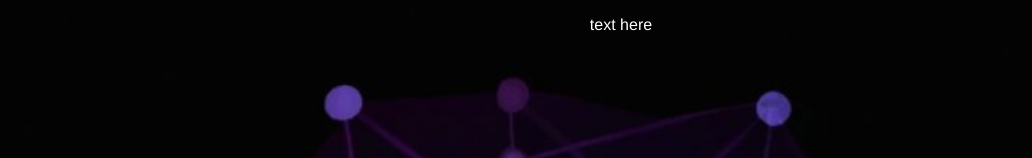
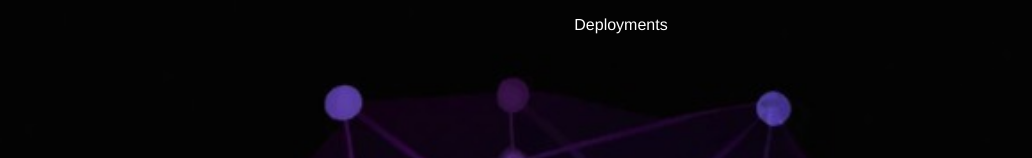
Before and after one commit to khadimhussain0/celestixai, a Vue app in the folder celestixai-frontend/: page /deployments in a window 1280 px wide. Shown: the top 158 px of the page, without its empty margins (19-1051 px from the left). Built offline with nearby package versions, Linux system fonts and the light colour scheme; sample sign-in values are in the browser's storage.

Commit message:
feat/added llms route

```diff
--- a/celestixai-frontend/src/views/Deployments.vue
+++ b/celestixai-frontend/src/views/Deployments.vue
@@ -1,14 +1,13 @@
 <template>
     <div>
-      <!-- Login page content -->
-      <p>text here</p>
+      <p>Deployments</p>
     </div>
   </template>
 
   <script>
-  // Your component logic
+
   </script>
 
   <style scoped>
-  /* Your styles for login page */
+
   </style>
--- a/celestixai-frontend/src/views/LLMs.vue
+++ b/celestixai-frontend/src/views/LLMs.vue
@@ -37,7 +37,7 @@
             return;
           }
 
-          const response = await axios.get('http://127.0.0.1:8000/model_constellation/', {
+          const response = await axios.get('http://127.0.0.1:8000/models/', {
             headers: {
               'Authorization': `Bearer ${accessToken}`,
             },
--- a/celestixai-frontend/src/views/MainApp.vue
+++ b/celestixai-frontend/src/views/MainApp.vue
@@ -24,7 +24,7 @@
         <div v-if="activeTab === 4">
           <Chat/>
         </div>
-        <div v-if="activeTab === 5">Deployments Content</div>
+        <div v-if="activeTab === 5">Deployments</div>
       </div>
     </div>
 </template>
@@ -102,8 +102,9 @@ export default {
   color: #ecf0f1; /* Light text color */
   padding: 20px;
   width: 200px;
-  border-top-left-radius: 15px;
-  border-bottom-left-radius: 15px;
+  /* border-top-right-radius: 15px;
+  border-bottom-right-radius: 15px; */
+  border-radius: 10px;
   overflow-y: auto;
 }
 
```
